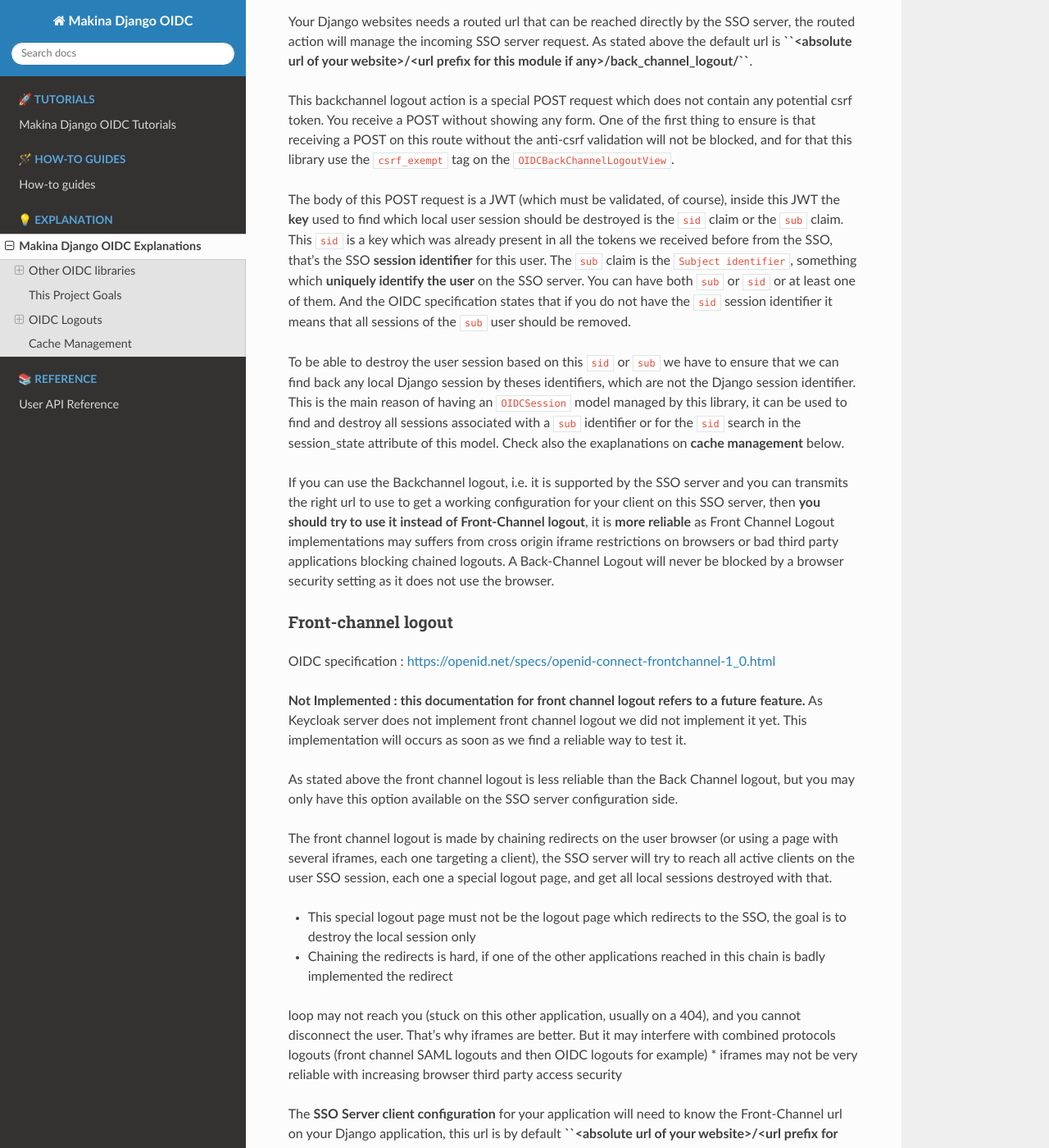
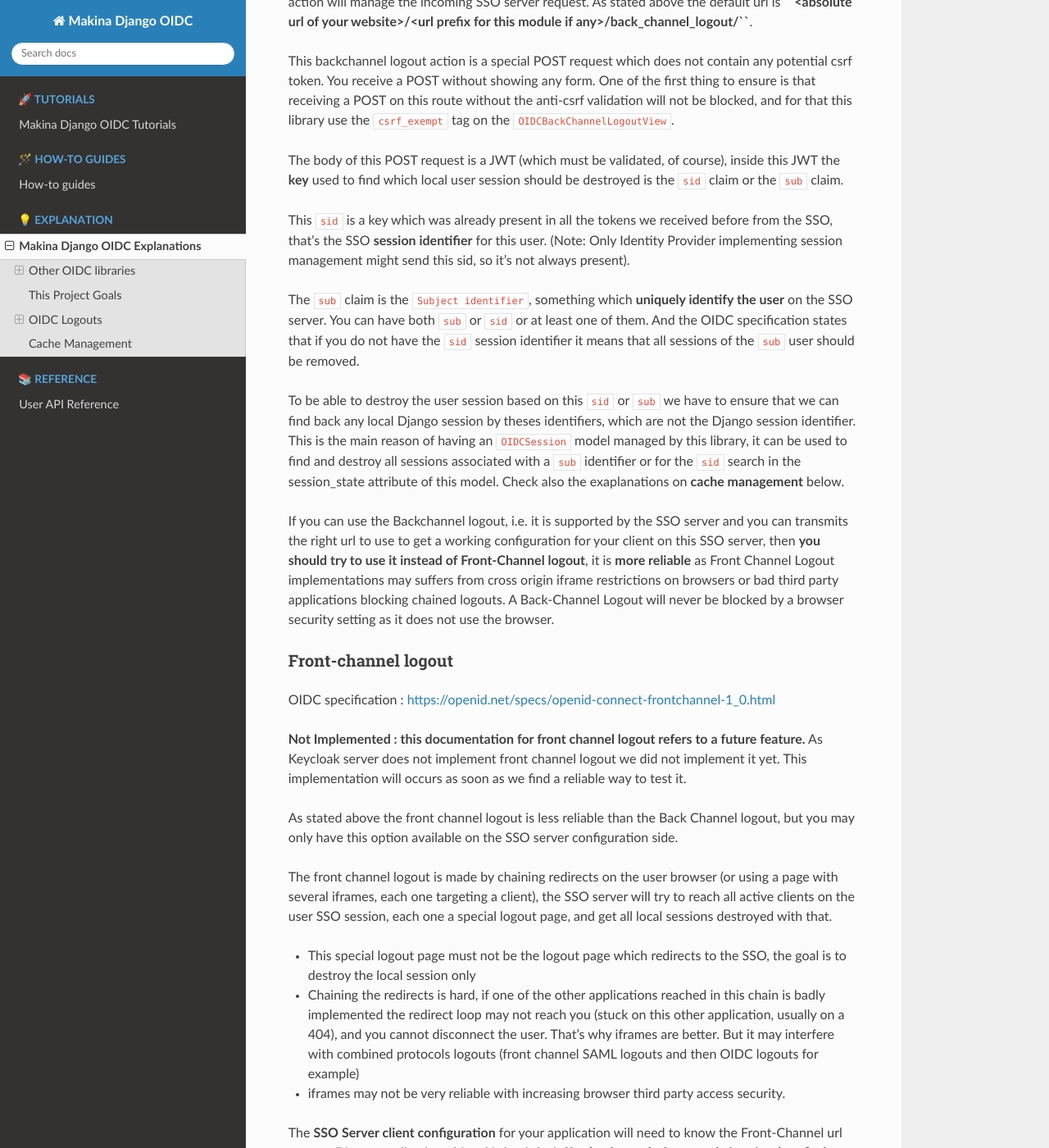
Before and after one commit to makinacorpus/django_pyoidc, a Sphinx documentation site: the page built from docs/explanation.rst, in a window 1280 px wide and 1400 px high, scrolled down 6250 px. Shown: the whole window at 82% size. Built offline with Sphinx 7.4.7 and the Read the Docs theme 2.0.0, drawn with Linux system fonts in a browser that asks for light colours; some of the changed text lies outside the part shown.

Commit message:
minor RST fixs or TODO

```diff
--- a/docs/explanation.rst
+++ b/docs/explanation.rst
@@ -68,7 +68,6 @@
 **Drawbacks**
 
 - Very old and unmaintained
--
 
  `Django OAuth Toolkit <https://github.com/jazzband/django-oauth-toolkit>`_
 ~~~~~~~~~~~~~~~~~~~~~~~~~~~~~~~~~~~~~~~~~~~~~~~~~~~~~~~~~~~~~~~~~~~~~~~~~~~
@@ -78,7 +77,7 @@
 
 - This is what seems to be the most used library of the Django ecosystem
 - It is stable and maintained, quite certainly robust
-- `<OIDC support documentation https://django-oauth-toolkit.readthedocs.io/en/latest/oidc.html>
+- `<OIDC support documentation https://django-oauth-toolkit.readthedocs.io/en/latest/oidc.html>`_
 
 **Drawbacks**
 
@@ -125,7 +124,7 @@
 In a *'classical'* web application, without the SSO you have two cases:
 
 * You just have an API backend, there is no real *'session'*, you receive the use information from a JWT in API calls (or an
-equivalent).
+  equivalent).
 * You have a more classical *'full stack'* web application, or API, with a cookie based session.
 
 In the first case there's no '*logout'* work on the API side. And this will always be the case, that's not something managed by
@@ -160,15 +159,15 @@
 (you still have a valid session based cookie for another user).
 
 * **One** solution is to keep track of the **access_token short lifetime** you received when creating your local Django session.
-This time validity is quite certainly shorter than your Django session lifetime. Then you can add a regular check of this access_token
-lifetime and have Django **regularly and transparently asking the SSO for a new access token** when this access token is end-of-life.
-This is made using the refresh token which has a longer lifetime. Now if the SSO session has been terminated, the next time you'll try
-to transparently get a new access_token it will fail, and your OIDC client can decide to destroy the local Django session in that case.
-This solution is almost OK, you may still have some problems while the previous access token is still valid, and depending on the
-lifetime of access token it can be for 5, 10 or 15 minutes. This SSO connection **'refreshing'** is implemented in this library, and
-already ensure the minimum indirect SSO disconnect support.
+  This time validity is quite certainly shorter than your Django session lifetime. Then you can add a regular check of this access_token
+  lifetime and have Django **regularly and transparently asking the SSO for a new access token** when this access token is end-of-life.
+  This is made using the refresh token which has a longer lifetime. Now if the SSO session has been terminated, the next time you'll try
+  to transparently get a new access_token it will fail, and your OIDC client can decide to destroy the local Django session in that case.
+  This solution is almost OK, you may still have some problems while the previous access token is still valid, and depending on the
+  lifetime of access token it can be for 5, 10 or 15 minutes. This SSO connection **'refreshing'** is implemented in this library, and
+  already ensure the minimum indirect SSO disconnect support.
 * the **second** and **third** solutions are managed by the SSO server (and your application), they are called **Back-channel logout**
-and **Front-channel logout**. Not all SSO servers implements theses things, and usually not both.
+  and **Front-channel logout**. Not all SSO servers implements theses things, and usually not both.
 
 We'll detail these two solutions and the way to use it with this library in the next parts, but to give you a summary the goal here is
 that when the user disconnects from another client we want the SSO to be able to reach you and ask your application to logout the user
@@ -238,8 +237,10 @@
 
 The body of this POST request is a JWT (which must be validated, of course), inside this JWT the **key** used to find which local user
 session should be destroyed is the ``sid`` claim or the ``sub`` claim.
+
 This ``sid`` is a key which was already present in all the tokens we received before from the SSO, that's the SSO **session
-identifier** for this user.
+identifier** for this user. (Note: Only Identity Provider implementing session management might send this sid, so it's not always present).
+
 The ``sub`` claim is the ``Subject identifier``, something which **uniquely identify the user** on the SSO server.
 You can have both ``sub`` or ``sid`` or at least one of them. And the OIDC specification states that if you do
 not have the ``sid`` session identifier it means that all sessions of the ``sub`` user should be removed.
@@ -272,9 +273,9 @@
 
 * This special logout page must not be the logout page which redirects to the SSO, the goal is to destroy the local session only
 * Chaining the redirects is hard, if one of the other applications reached in this chain is badly implemented the redirect
-loop may not reach you (stuck on this other application, usually on a 404), and you cannot disconnect the user. That's why iframes are better.
-But it may interfere with combined protocols logouts (front channel SAML logouts and then OIDC logouts for example)
-* iframes may not be very reliable with increasing browser third party access security
+  loop may not reach you (stuck on this other application, usually on a 404), and you cannot disconnect the user. That's why iframes are better.
+  But it may interfere with combined protocols logouts (front channel SAML logouts and then OIDC logouts for example)
+* iframes may not be very reliable with increasing browser third party access security.
 
 The **SSO Server client configuration** for your application will need to know the Front-Channel url on your Django application, this url
 is by default **``<absolute url of your website>/<url prefix for this module if any>/front_channel_logout/``**.
```
Also changed, not shown: 1 other file.
